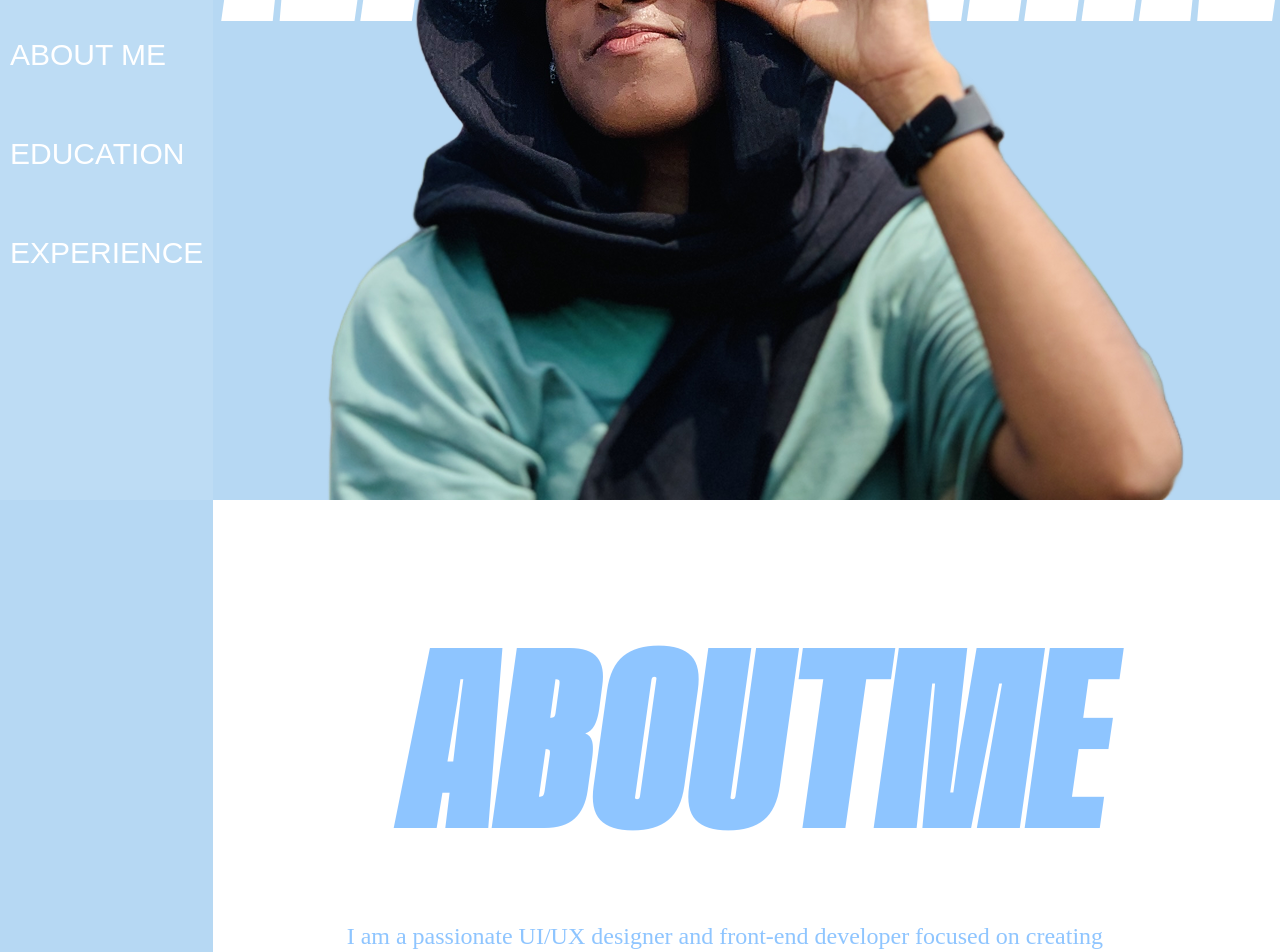
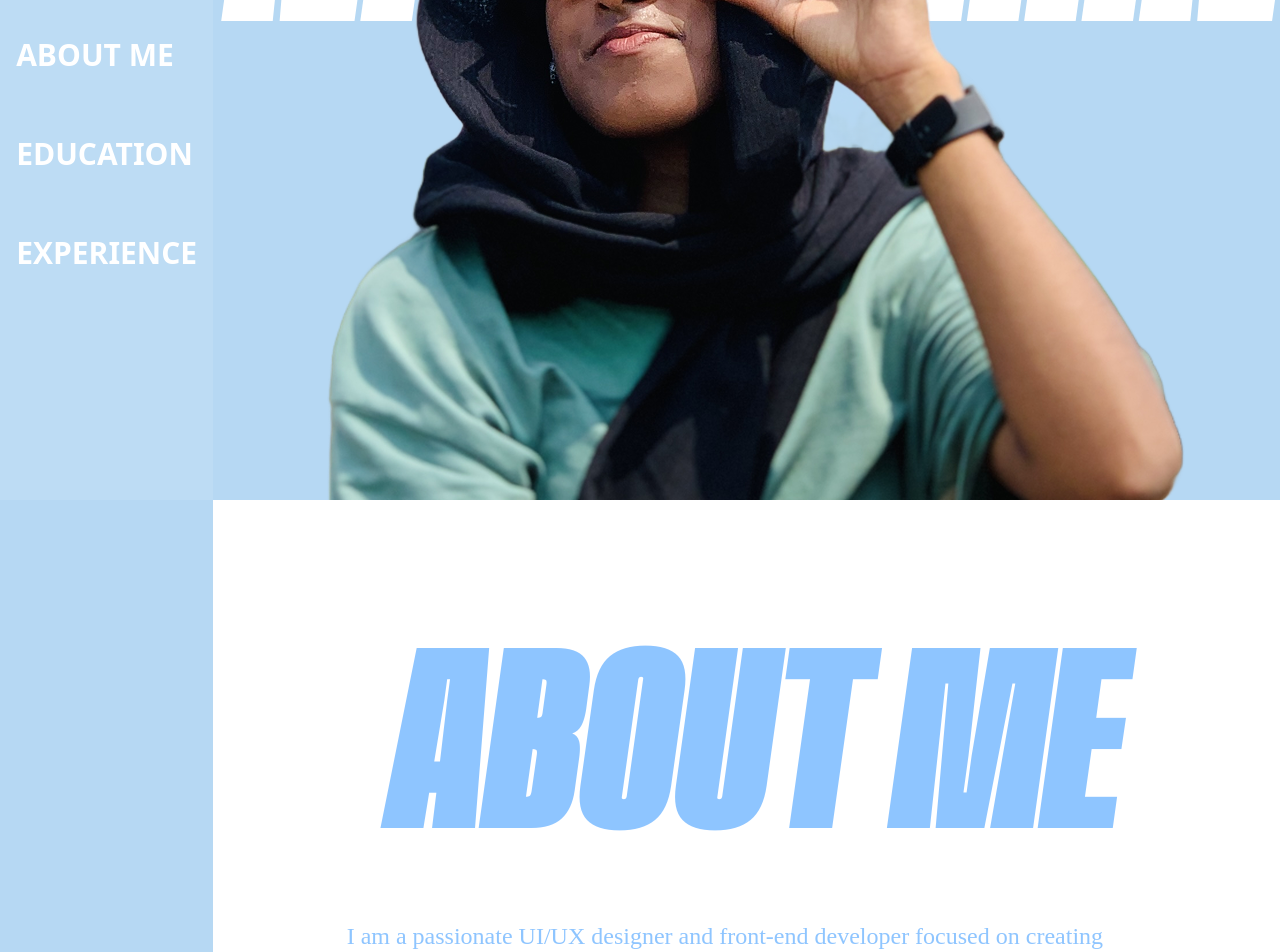
Before and after one commit to Juzznick/freelance-Portfolio, a Next.js app: page / in a window 1280 px wide. Shown: the part 300-1252 px from the top of the page. Built offline with nearby package versions, Linux system fonts and the light colour scheme; a web font is replaced by a local one.

Commit message:
Education Component added

```diff
--- a/src/app/aboutme.js
+++ b/src/app/aboutme.js
@@ -1,7 +1,7 @@
 const AboutMe = () => {
     return (
-        <div className="h-screen bg-white flex justify-center items-center flex-col" id="aboutme">
-            <h1 className="text-blue-300 text-[15rem]">ABOUTME</h1>
+        <div className="h-screen  bg-white flex justify-center items-center flex-col" id="aboutme">
+            <h1 className="text-blue-300 text-[15rem]">ABOUT ME</h1>
             <h5 className="text-blue-300 text-2xl w-3/4 description-text">I am a passionate UI/UX designer and front-end developer focused on
                 creating seamless, user-centered digital experiences. With a strong
                 foundation in both design and coding, I specialize in building visually
--- /dev/null
+++ b/src/app/education.js
@@ -0,0 +1,9 @@
+const Education = () => {
+    return(
+        <div className="h-screen relative overflow-hidden flex flex-col items-center right-0" id="education">
+            <h1 className="text-white text-[15rem]">EDUCATION</h1>
+        </div>
+    );
+}
+
+export default Education;
--- a/src/app/globals.css
+++ b/src/app/globals.css
@@ -49,9 +49,10 @@ h1{
 h5{
   font-family: Shockwave;
 }
-/* nav li{
-  font-family: Shockwave;
-} */
+nav li{
+  font-family:system-ui, -apple-system, BlinkMacSystemFont, 'Segoe UI', Roboto, Oxygen, Ubuntu, Cantarell, 'Open Sans', 'Helvetica Neue', sans-serif;
+  font-weight: 600;
+}
 .description-text{
   font-family:"Special Gothic Expanded One";
   font-weight: 100;
--- a/src/app/navbar.js
+++ b/src/app/navbar.js
@@ -4,7 +4,7 @@ const NavBar = () => {
             <ul className="flex flex-col justify-around h-1/2">
                 <a href='#hero'><li className="cursor-pointer text-3xl text-white">HOME</li></a>
                 <a href='#aboutme'><li className="cursor-pointer text-3xl text-white">ABOUT ME</li></a>
-                <a><li className="cursor-pointer text-3xl text-white">EDUCATION</li></a>
+                <a href='#education'><li className="cursor-pointer text-3xl text-white">EDUCATION</li></a>
                 <a><li className="cursor-pointer text-3xl text-white">EXPERIENCE</li></a>
             </ul>
         </nav>
--- a/src/app/page.js
+++ b/src/app/page.js
@@ -1,6 +1,7 @@
 import Hero from './hero'
 import NavBar from './navbar'
 import AboutMe from './aboutme'
+import Education from './education'
 
 export default function Home() {
   return (
@@ -9,6 +10,7 @@ export default function Home() {
       <div className='w-5/6'>
         <Hero/>
         <AboutMe/>
+        <Education/>
       </div>
     </div>
   );
```
